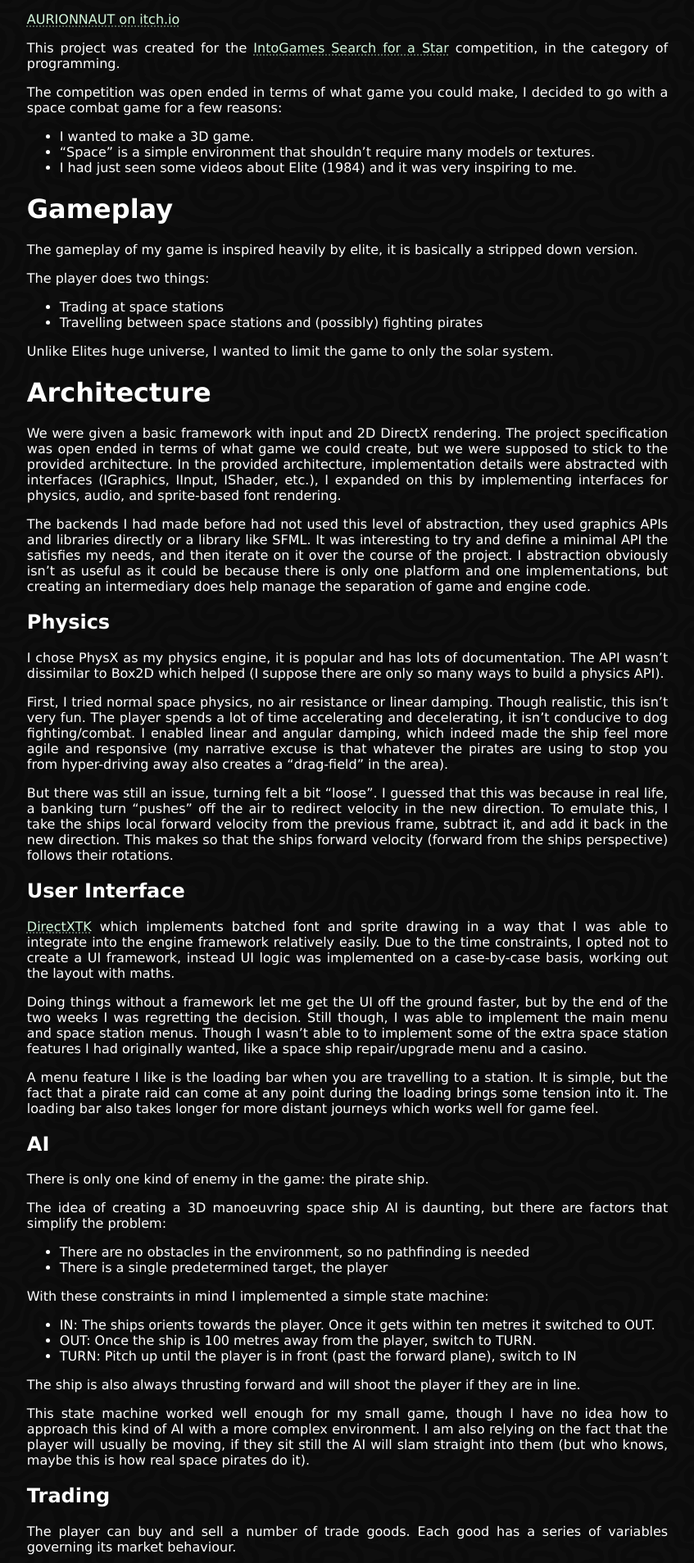
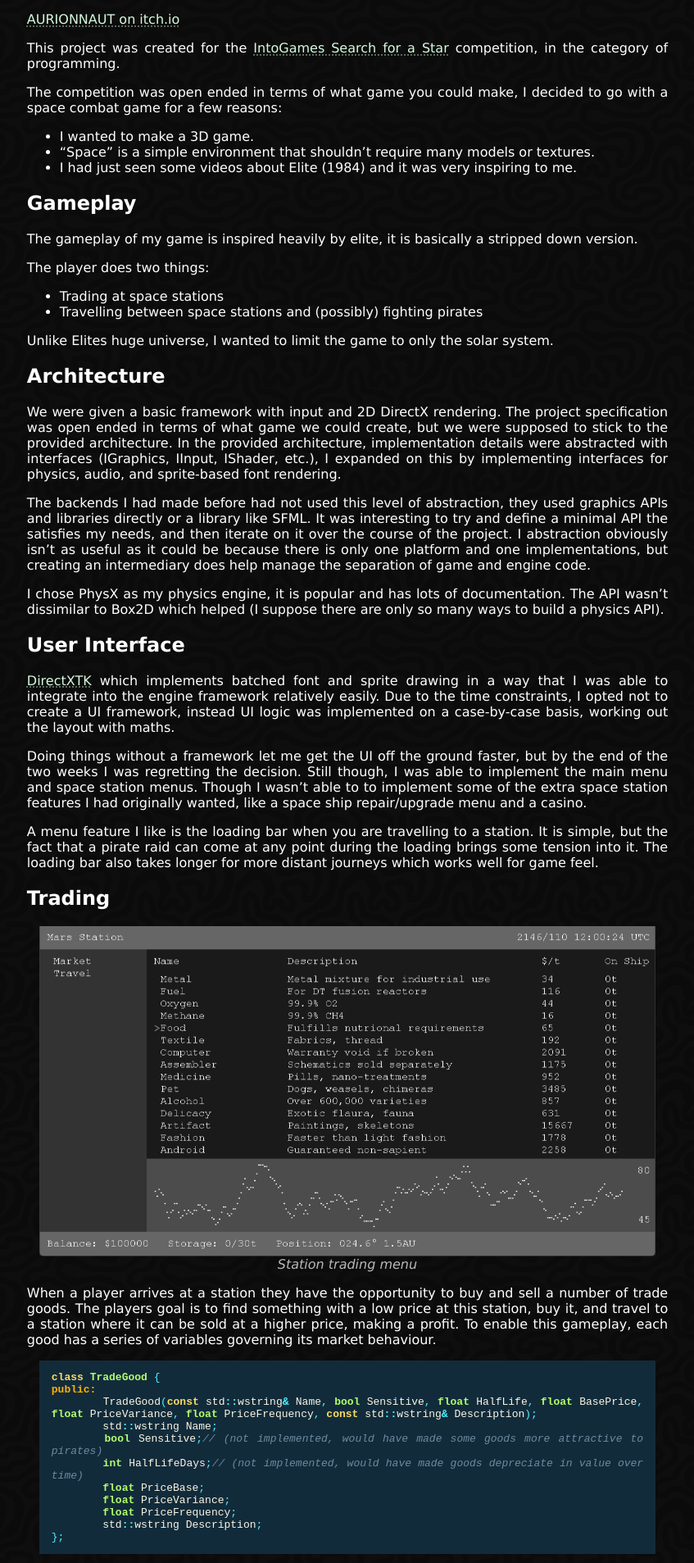
Before and after one commit to CyborgCabbage/cyborgcabbage.github.io, a Jekyll site: the page built from _posts/project/2024-01-24-aurionnaut.md, in a window 1280 px wide. Shown: the part 334-2241 px from the top of the page at 82% size, without its empty margins (216-1063 px from the left). Built offline with Jekyll 4.4.1, drawn with Linux system fonts in a browser that asks for light colours; some of the changed text lies outside the part shown.

Commit message:
Add images to aurionnaut post

```diff
--- /dev/null
+++ b/_includes/image.html
@@ -0,0 +1,4 @@
+<figure class="image">
+  <img src="{{ include.url }}" alt="{{ include.description }}">
+  <figcaption>{{ include.description }}</figcaption>
+</figure>
--- /dev/null
+++ b/_includes/pixelart.html
@@ -0,0 +1,4 @@
+<figure class="image">
+  <img src="{{ include.url }}" alt="{{ include.description }}" style="image-rendering: pixelated;">
+  <figcaption>{{ include.description }}</figcaption>
+</figure>
--- a/_posts/project/2024-01-24-aurionnaut.md
+++ b/_posts/project/2024-01-24-aurionnaut.md
@@ -14,7 +14,7 @@
 - “Space” is a simple environment that shouldn’t require many models or textures.
 - I had just seen some videos about Elite (1984) and it was very inspiring to me.
 
-# Gameplay
+## Gameplay
 
 The gameplay of my game is inspired heavily by elite, it is basically a stripped down version.
 
@@ -24,15 +24,75 @@
 
 Unlike Elites huge universe, I wanted to limit the game to only the solar system.
 
-# Architecture
+## Architecture
 
 We were given a basic framework with input and 2D DirectX rendering. The project specification was open ended in terms of what game we could create, but we were supposed to stick to the provided architecture. In the provided architecture, implementation details were abstracted with interfaces (IGraphics, IInput, IShader, etc.), I expanded on this by implementing interfaces for physics, audio, and sprite-based font rendering.
 
 The backends I had made before had not used this level of abstraction, they used graphics APIs and libraries directly or a library like SFML. It was interesting to try and define a minimal API the satisfies my needs, and then iterate on it over the course of the project. I abstraction obviously isn't as useful as it could be because there is only one platform and one implementations, but creating an intermediary does help manage the separation of game and engine code.
 
-## Physics
+I chose PhysX as my physics engine, it is popular and has lots of documentation. The API wasn't dissimilar to Box2D which helped (I suppose there are only so many ways to build a physics API).
 
-I chose PhysX as my physics engine, it is popular and has lots of documentation. The API wasn't dissimilar to Box2D which helped (I suppose there are only so many ways to build a physics API).
+## User Interface
+
+[DirectXTK](https://github.com/microsoft/DirectXTK) which implements batched font and sprite drawing in a way that I was able to integrate into the engine framework relatively easily. Due to the time constraints, I opted not to create a UI framework, instead UI logic was implemented on a case-by-case basis, working out the layout with maths.
+
+Doing things without a framework let me get the UI off the ground faster, but by the end of the two weeks I was regretting the decision. Still though, I was able to implement the main menu and space station menus. Though I wasn't able to to implement some of the extra space station features I had originally wanted, like a space ship repair/upgrade menu and a casino.
+
+A menu feature I like is the loading bar when you are travelling to a station. It is simple, but the fact that a pirate raid can come at any point during the loading brings some tension into it. The loading bar also takes longer for more distant journeys which works well for game feel.
+
+## Trading
+
+{% include image.html url="/assets/images/aurionnaut_market.png" description="Station trading menu" %}
+
+When a player arrives at a station they have the opportunity to buy and sell a number of trade goods. The players goal is to find something with a low price at this station, buy it, and travel to a station where it can be sold at a higher price, making a profit. To enable this gameplay, each good has a series of variables governing its market behaviour.
+
+{% highlight cpp %}
+class TradeGood {
+public:
+	TradeGood(const std::wstring& Name, bool Sensitive, float HalfLife, float BasePrice, float PriceVariance, float PriceFrequency, const std::wstring& Description);
+	std::wstring Name;
+	bool Sensitive;// (not implemented, would have made some goods more attractive to pirates)
+	int HalfLifeDays;// (not implemented, would have made goods depreciate in value over time)
+	float PriceBase;
+	float PriceVariance;
+	float PriceFrequency;
+	std::wstring Description;
+};
+{% endhighlight %}
+
+The variables are used to generate the price of a good at a particular station at any given time. Each station has differently seeded price which creates price variation across the solar system.
+
+{% highlight cpp %}
+int PlanetarySystem::Station::GetGoodPrice(TradeGood& good, int minutesBack) {
+	double totalTime = PlanetarySystem::GetInstance()->TotalTime;
+	float noiseX = std::fmod(floor(totalTime / 60.0) - minutesBack, 100'000.0) * good.PriceFrequency;
+	float noiseY = std::hash<std::wstring>{}(good.Name) & 0xffff;
+	float riskFactor = 1.0 + Pirates * 0.2;//Pirates can cause the cost of everything to be up to 20% higher
+	return (good.PriceBase + good.PriceVariance * PriceNoise.GetNoise(noiseX, noiseY)) * riskFactor;
+}
+{% endhighlight %}
+
+A 2D Perlin noise generator is used, pulled from the [FastNoiseLite](https://github.com/Auburn/FastNoiseLite) library. The X axis represents the passage of time, and a hash is used to get a unique Y value for each trade good. In hindsight, it would make more sense to use a unique 1D noise generator for each trade good, also the "std::fmod(...)" was meant to prevent precision issues (as time increased) but I don't think it is actually necessary.
+
+Each station has a pirate value [0, 1] which defines the extent to which pirates are present in the area. It is more risky to trade in areas with more pirates so the player should be rewarded for doing so. I think 20% is actually too low of an increase, I was concerned about balance but the pirate combat is hard enough that a more significant reward would make sense.
+
+Finally the, "PriceBase" is summed with the random variation from the price noise, which is scaled by "PriceVariance" so some goods stay closer to their base price. Similarly, "noiseX" is scaled by "PriceFrequency" which makes some goods more volatile over time than others.
+
+Overall it is a primitive system, but it has just enough in it to do its job in the game. Of course, a market simulation like this could be expanded in basically any direction. If I were to work on it further I would implement the "Sensitive" and "HalfLifeDays" values I specified, to create more "personality" in how each trade good behaves. I also had wanted to make some stations suppliers or high-demand users of certain goods based on narrative reasons, like the gas giants being a supply of fuel and Earth being a supply of artifacts.
+
+## Travel
+
+{% include image.html url="/assets/images/aurionnaut_travel.png" description="Station travel menu" %}
+
+The travel menu presents a list of possible destinations (stations) and information about travelling to each. The important factors are the fuel cost (1 tonne per astronomical unit) and the percentage chance of encountering pirates (the average of the risks of the origin and destination station).
+
+An idea I had but didn't implement was a 2D map of the solar system, the code actual contains a simulation of planetary positions so it would just be a matter of rendering.
+
+## Combat
+
+{% include image.html url="/assets/images/aurionnaut_combat.png" description="Pirate raid" %}
+
+### Physics
 
 First, I tried normal space physics, no air resistance or linear damping. Though realistic, this
 isn’t very fun. The player spends a lot of time accelerating and decelerating, it isn’t conducive to
@@ -46,15 +106,7 @@
 new direction. This makes so that the ships forward velocity (forward from the ships
 perspective) follows their rotations.
 
-## User Interface
-
-[DirectXTK](https://github.com/microsoft/DirectXTK) which implements batched font and sprite drawing in a way that I was able to integrate into the engine framework relatively easily. Due to the time constraints, I opted not to create a UI framework, instead UI logic was implemented on a case-by-case basis, working out the layout with maths.
-
-Doing things without a framework let me get the UI off the ground faster, but by the end of the two weeks I was regretting the decision. Still though, I was able to implement the main menu and space station menus. Though I wasn't able to to implement some of the extra space station features I had originally wanted, like a space ship repair/upgrade menu and a casino.
-
-A menu feature I like is the loading bar when you are travelling to a station. It is simple, but the fact that a pirate raid can come at any point during the loading brings some tension into it. The loading bar also takes longer for more distant journeys which works well for game feel.
-
-## AI
+### Enemy Behaviour
 
 There is only one kind of enemy in the game: the pirate ship.
 
@@ -63,7 +115,7 @@
 - There is a single predetermined target, the player
 
 With these constraints in mind I implemented a simple state machine:
-- IN: The ships orients towards the player. Once it gets within ten metres it switched to OUT.
+- IN: The ships orients toward the player. Once it gets within ten metres it switched to OUT.
 - OUT: Once the ship is 100 metres away from the player, switch to TURN.
 - TURN: Pitch up until the player is in front (past the forward plane), switch to IN
 
@@ -71,33 +123,12 @@
 
 This state machine worked well enough for my small game, though I have no idea how to approach this kind of AI with a more complex environment. I am also relying on the fact that the player will usually be moving, if they sit still the AI will slam straight into them (but who knows, maybe this is how real space pirates do it).
 
-## Trading
-
-The player can buy and sell a number of trade goods. Each good has a series of variables governing its market behaviour.
-
-{% highlight cpp %}
-class TradeGood {
-public:
-	TradeGood(const std::wstring& Name, bool Sensitive, float HalfLife, float BasePrice, float PriceVariance, float PriceFrequency, const std::wstring& Description);
-	std::wstring Name;
-	bool Sensitive;
-	int HalfLifeDays;// (not implemented)
-	float PriceBase;
-	float PriceVariance;
-	float PriceFrequency;
-	std::wstring Description;
-};
-{% endhighlight %}
-
-
-
 ## Reflection
 
 I think the game turned out fun! It is obviously not a complete experience, and the pirates can be annoying to fight, but you can make some trades and shoot some pirates and there is a decently rewarding challenge in it.
 
 Things I would do differently:
 - I think it would have been better to work out a simple UI framework, rather than doing everything on a case-by-case basis.
-- I used a state machine for switching between the main menu, in flight, the space station menu, etc; this lead to issues down the line and I needed to create some singletons with awkward lifetimes because of it. A state-stack - which I have used in previous projects - would have been better.
-- The challenge required me to stick with the style of the base project that was provided, I took this to mean that I should create abstract interfaces for audio and physics, as the base project had done for its systems. If I were making this project of my own volition I probably wouldn’t have done this, and used the time I saved to add more features.
+- I used a state machine for switching between the main menu, in flight, the space station menu, etc; this lead to issues down the line and I needed to create some singletons with awkward lifetimes because of it. A state-stack - which I have used in previous projects - would have been better (in this model, menus/game-states are pushed and popped).
 
 Perhaps if I had done the above things, I would have been able to add features more efficiently and had a little extra time to add gameplay features like upgrades and enemies with different stats.
--- a/_sass/main.scss
+++ b/_sass/main.scss
@@ -1,6 +1,7 @@
 $bar-color: #004237;
 $bg-color: #0e0e0e;
 $text-color: #ffffff;
+$caption-color: #b8b8b8;
 $link-color: #d6fade;
 $hover-color: #7aff97;
 $quote-color: #ffffff11;
@@ -118,15 +119,16 @@
   }
 }
 
-.inline-image {
+.image img {
   width: 100%;
   display: block;
   margin: auto;
 }
 
-.inline-caption {
+.image figcaption {
   text-align: center;
   font-style: italic;
+  color: $caption-color;
 }
 
 .date {
@@ -179,3 +181,7 @@
 pre {
   margin-inline: 15px;
 }
+
+code {
+  text-justify: none;
+}
```
Also changed, not shown: _posts/blog/2025-12-03-unifont.md (+1 -2 lines), _posts/project/2021-01-10-undertale-nes.md (+3 -6 lines), _posts/project/2025-08-01-sumo-digital.md (+2 -5 lines), assets/images/aurionnaut_combat.png (added), assets/images/aurionnaut_market.png (added), assets/images/aurionnaut_travel.png (added).
